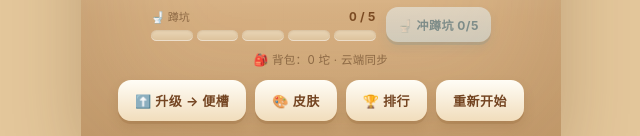
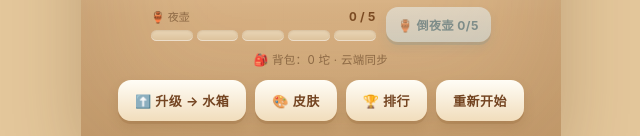
Before and after one commit to kegaiisyou/la-shi, a plain HTML site: page game.html in a window 1280 px wide. Shown: the part 661-797 px from the top of the page, 319-959 px from the left. Drawn offline with Linux system fonts and the light colour scheme.

Commit message:
feat: 按真实容量重排容器，最高银河星海宇宙，已部署

```diff
--- a/config.js
+++ b/config.js
@@ -10,33 +10,36 @@ window.LS_CONFIG = {
   ENV: 'la-shi-d9g35yrnaef3ef5b9',   // ← 你的 CloudBase 环境 ID
   TABLE: 'ls_users',
   SAVE_DEBOUNCE_MS: 1500,
-  /* ===== 容器阶级：容量 / 文案 / 特效 =====
+  /* ===== 容器阶级：按真实容量从小到大排序 =====
+     参考：夜壶约2.5L / 马桶水箱3~6L(老式12L) / 浴缸230~320L /
+           家用蓄水池2~50m³ / 标准泳池约1890~2500吨
+     最高三档收在 银河 → 星海 → 宇宙。
      need  = 预留的未来升级条件（当前测试阶段由「升级容器」按钮免费推进）
      cap   = 当前容器最多暂存多少坨（冲水才进背包）
      label = 冲水按钮文案（尽量短，手机端放得下）
-     fx    = 冲水特效档位：ripple / wave / surge / abyss
+     fx    = 冲水特效档位：ripple / wave / surge / abyss / cosmic
   */
   VESSELS: [
-    { name:'蹲坑',     short:'蹲坑',   cap:5,           need:0,           verb:'冲',   label:'冲蹲坑',   icon:'🚽', fx:'ripple' },
-    { name:'便槽',     short:'便槽',   cap:12,          need:5,           verb:'冲',   label:'冲便槽',   icon:'🪣', fx:'ripple' },
-    { name:'夜壶',     short:'夜壶',   cap:20,          need:12,          verb:'倒',   label:'倒夜壶',   icon:'🏺', fx:'ripple' },
-    { name:'马桶',     short:'马桶',   cap:35,          need:20,          verb:'冲',   label:'冲马桶',   icon:'🚽', fx:'ripple' },
-    { name:'水箱',     short:'水箱',   cap:60,          need:35,          verb:'放',   label:'放水箱',   icon:'🚰', fx:'wave' },
-    { name:'洗手池',   short:'洗手池', cap:100,         need:60,          verb:'放',   label:'放洗手池', icon:'🚰', fx:'wave' },
-    { name:'浴缸',     short:'浴缸',   cap:180,         need:100,         verb:'放',   label:'放浴缸',   icon:'🛁', fx:'wave' },
-    { name:'小水池',   short:'水池',   cap:300,         need:180,         verb:'放',   label:'放水池',   icon:'💧', fx:'wave' },
-    { name:'游泳池',   short:'泳池',   cap:500,         need:300,         verb:'排',   label:'排泳池',   icon:'🏊', fx:'wave' },
-    { name:'池塘',     short:'池塘',   cap:800,         need:500,         verb:'排',   label:'排池塘',   icon:'🌿', fx:'surge' },
-    { name:'湖泊',     short:'湖泊',   cap:1500,        need:800,         verb:'泄',   label:'泄湖泊',   icon:'🏞️', fx:'surge' },
-    { name:'水库',     short:'水库',   cap:5000,        need:1500,        verb:'开闸', label:'开水闸',   icon:'🌊', fx:'surge' },
-    { name:'江河',     short:'江',     cap:20000,       need:5000,        verb:'开江', label:'开江',     icon:'🌊', fx:'surge' },
-    { name:'大海',     short:'海',     cap:100000,      need:20000,       verb:'倾海', label:'倾海',     icon:'🌊', fx:'surge' },
-    { name:'海洋',     short:'洋',     cap:500000,      need:100000,      verb:'倾洋', label:'倾洋',     icon:'🌊', fx:'abyss' },
-    { name:'深海',     short:'深海',   cap:2000000,     need:500000,      verb:'排',   label:'排深海',   icon:'🌊', fx:'abyss' },
-    { name:'海沟',     short:'海沟',   cap:10000000,    need:2000000,     verb:'灌',   label:'灌海沟',   icon:'🕳️', fx:'abyss' },
-    { name:'地下海',   short:'地下海', cap:50000000,    need:10000000,    verb:'灌',   label:'灌地下海', icon:'🕳️', fx:'abyss' },
-    { name:'超级水库', short:'大水库', cap:250000000,   need:50000000,    verb:'开闸', label:'开大闸',   icon:'🏗️', fx:'abyss' },
-    { name:'全球水网', short:'水网',   cap:1000000000,  need:250000000,   verb:'调水', label:'调水',     icon:'💧', fx:'abyss' }
+    { name:'夜壶',     short:'夜壶',   cap:5,             need:0,             verb:'倒',   label:'倒夜壶',   icon:'🏺', fx:'ripple' },
+    { name:'水箱',     short:'水箱',   cap:20,            need:5,             verb:'放',   label:'放水箱',   icon:'🚰', fx:'ripple' },
+    { name:'马桶',     short:'马桶',   cap:80,            need:20,            verb:'冲',   label:'冲马桶',   icon:'🚽', fx:'ripple' },
+    { name:'洗手池',   short:'洗手池', cap:320,           need:80,            verb:'放',   label:'放洗手池', icon:'🚰', fx:'wave' },
+    { name:'便槽',     short:'便槽',   cap:1280,          need:320,           verb:'冲',   label:'冲便槽',   icon:'🪣', fx:'wave' },
+    { name:'蹲坑',     short:'蹲坑',   cap:5120,          need:1280,          verb:'冲',   label:'冲蹲坑',   icon:'🚽', fx:'wave' },
+    { name:'浴缸',     short:'浴缸',   cap:20480,         need:5120,          verb:'放',   label:'放浴缸',   icon:'🛁', fx:'wave' },
+    { name:'小水池',   short:'水池',   cap:81920,         need:20480,         verb:'放',   label:'放水池',   icon:'💧', fx:'wave' },
+    { name:'游泳池',   short:'泳池',   cap:327680,        need:81920,         verb:'排',   label:'排泳池',   icon:'🏊', fx:'surge' },
+    { name:'池塘',     short:'池塘',   cap:1310720,       need:327680,        verb:'排',   label:'排池塘',   icon:'🌿', fx:'surge' },
+    { name:'湖泊',     short:'湖泊',   cap:5242880,       need:1310720,       verb:'泄',   label:'泄湖泊',   icon:'🏞️', fx:'surge' },
+    { name:'水库',     short:'水库',   cap:20971520,      need:5242880,       verb:'开闸', label:'开水闸',   icon:'🌊', fx:'surge' },
+    { name:'江河',     short:'江',     cap:83886080,      need:20971520,      verb:'开江', label:'开江',     icon:'🌊', fx:'surge' },
+    { name:'大海',     short:'海',     cap:335544320,     need:83886080,      verb:'倾海', label:'倾海',     icon:'🌊', fx:'surge' },
+    { name:'海洋',     short:'洋',     cap:1342177280,    need:335544320,     verb:'倾洋', label:'倾洋',     icon:'🌊', fx:'abyss' },
+    { name:'海沟',     short:'海沟',   cap:5368709120,    need:1342177280,    verb:'灌',   label:'灌海沟',   icon:'🕳️', fx:'abyss' },
+    { name:'地下海',   short:'地下海', cap:21474836480,   need:5368709120,    verb:'灌',   label:'灌地下海', icon:'🕳️', fx:'abyss' },
+    { name:'银河',     short:'银河',   cap:85899345920,   need:21474836480,   verb:'倒灌', label:'银河倒灌', icon:'🌌', fx:'cosmic' },
+    { name:'星海',     short:'星海',   cap:343597383680,  need:85899345920,   verb:'回流', label:'星海回流', icon:'🌌', fx:'cosmic' },
+    { name:'宇宙',     short:'宇宙',   cap:1374389534720, need:343597383680,  verb:'重启', label:'重启宇宙', icon:'🌌', fx:'cosmic' }
   ],
   /* ===== 打赏 / 赞助入口（个人无执照可用；留空也不会报错）=====
      AFDIAN   : 爱发电主页链接，如 https://afdian.net/a/你的名字
--- a/game.html
+++ b/game.html
@@ -630,15 +630,15 @@
     </div>
     <div class="toilet-row" id="toiletRow">
       <div class="toilet-info">
-        <div class="toilet-meta"><span id="vesselName">🚽 蹲坑</span><b id="toiletPct">0 / 5</b></div>
+        <div class="toilet-meta"><span id="vesselName">🏺 夜壶</span><b id="toiletPct">0 / 5</b></div>
         <div class="toilet-slots" id="toiletSlots" aria-hidden="true"><i></i><i></i><i></i><i></i><i></i></div>
         <div class="toilet-bar" id="toiletBar" aria-hidden="true"><i id="toiletBarFill"></i></div>
       </div>
-      <button id="flush" class="flush" disabled>🚽 冲蹲坑 0/5</button>
+      <button id="flush" class="flush" disabled>🏺 倒夜壶 0/5</button>
     </div>
     <div class="msg" id="msg">🎒 背包：<span id="best">0</span> 坨 · 云端同步</div>
     <div class="btns">
-      <button id="upgrade" class="ghost">⬆️ 升级 → 便槽</button>
+      <button id="upgrade" class="ghost">⬆️ 升级 → 水箱</button>
       <button id="skin" class="ghost">🎨 皮肤</button>
       <button id="rank" class="ghost">🏆 排行</button>
       <button id="reset" class="ghost">重新开始</button>
--- a/game.js
+++ b/game.js
@@ -193,7 +193,7 @@
      ============================================================ */
   var SAVE_KEY = 'ls_save_v1';
   var VESSELS = (window.LS_CONFIG && window.LS_CONFIG.VESSELS) || [];
-  if (!VESSELS.length) VESSELS = [{ name:'蹲坑', short:'蹲坑', cap:5, need:0, verb:'冲', label:'冲蹲坑', icon:'🚽', fx:'ripple' }];
+  if (!VESSELS.length) VESSELS = [{ name:'夜壶', short:'夜壶', cap:5, need:0, verb:'倒', label:'倒夜壶', icon:'🏺', fx:'ripple' }];
   var bag = 0, toilet = 0, lv = 1, best = 0, cloudOn = false, saveTimer = null;
   var vesselLevel = 0;   /* 手动升级的容器档位，默认蹲坑 */
   function need(n) { return 10 * n * n; }
@@ -807,7 +807,8 @@
     var oldBag = bag;
     bag += n; best = bag;
     persist(); syncBagToCloud();          /* 冲水立刻同步，不等 1.5s 防抖 */
-    var rc = oldVessel.fx === 'abyss' ? 'rgba(110,170,255,.95)' :
+    var rc = oldVessel.fx === 'cosmic' ? 'rgba(195,155,255,.95)' :
+             oldVessel.fx === 'abyss' ? 'rgba(110,170,255,.95)' :
              oldVessel.fx === 'surge' ? 'rgba(120,210,255,.95)' : 'rgba(150,225,255,.95)';
     ring(c.x, c.y + 26, 22 + vi * 2, rc, 8, 520 + vi * 30, 1.1);
     confetti(c.x, c.y + 10, Math.min(22 + vi * 4, 80));
```
Also changed, not shown: 2 other files.
